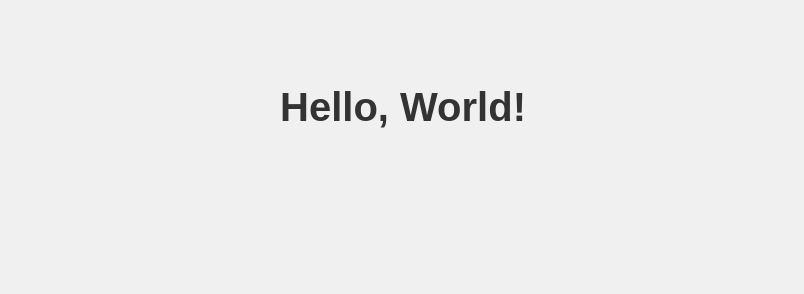
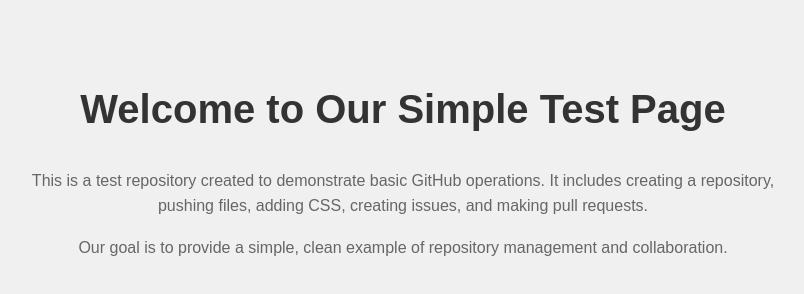
Before and after one commit to msuresha/new-suresh-test, a plain HTML site: page index.html in a window 1280 px wide. Shown: the whole page, without its empty margins (237-1041 px from the left). Drawn offline with Linux system fonts and the light colour scheme.

Commit message:
Add more context to the HTML page

```diff
--- a/index.html
+++ b/index.html
@@ -9,14 +9,22 @@
             text-align: center;
             background-color: #f0f0f0;
             padding-top: 50px;
+            max-width: 800px;
+            margin: 0 auto;
+            line-height: 1.6;
         }
         h1 {
             color: #333;
             font-size: 2.5em;
         }
+        p {
+            color: #666;
+        }
     </style>
 </head>
 <body>
-    <h1>Hello, World!</h1>
+    <h1>Welcome to Our Simple Test Page</h1>
+    <p>This is a test repository created to demonstrate basic GitHub operations. It includes creating a repository, pushing files, adding CSS, creating issues, and making pull requests.</p>
+    <p>Our goal is to provide a simple, clean example of repository management and collaboration.</p>
 </body>
 </html>
```
